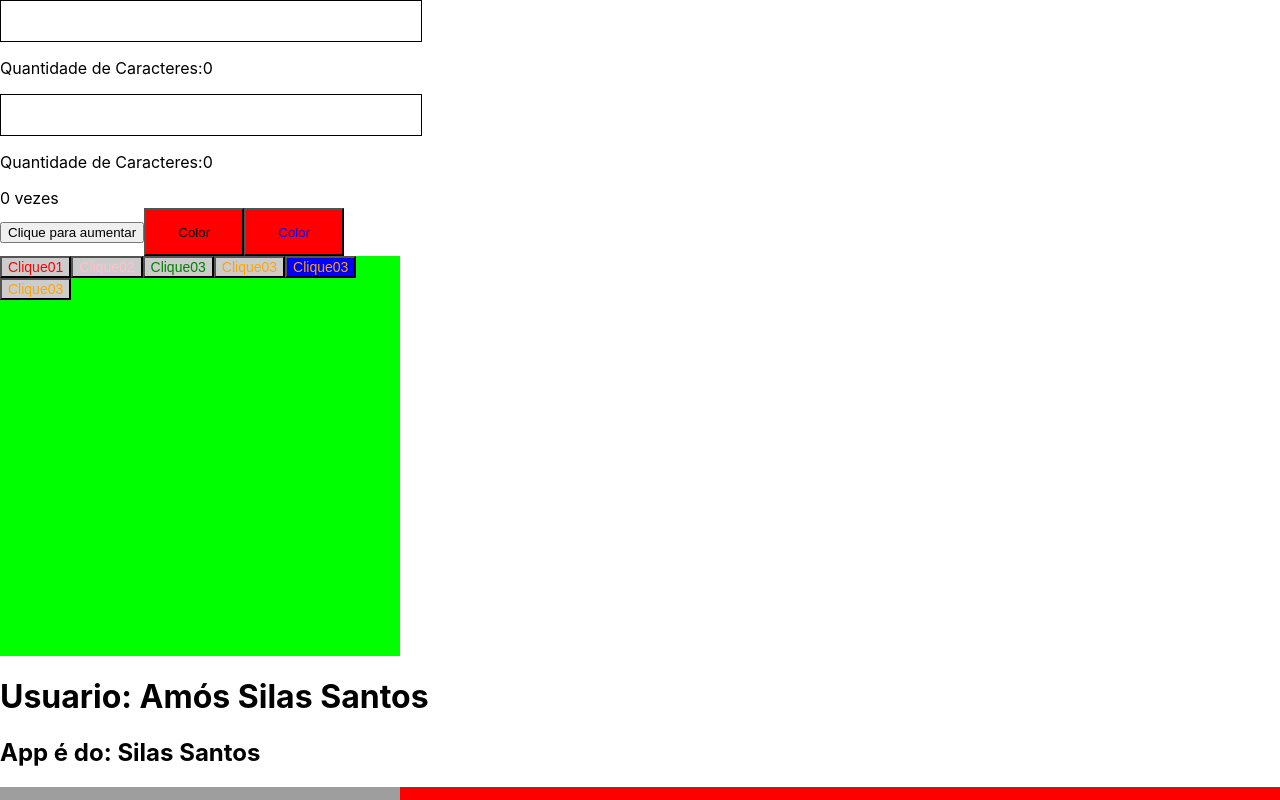
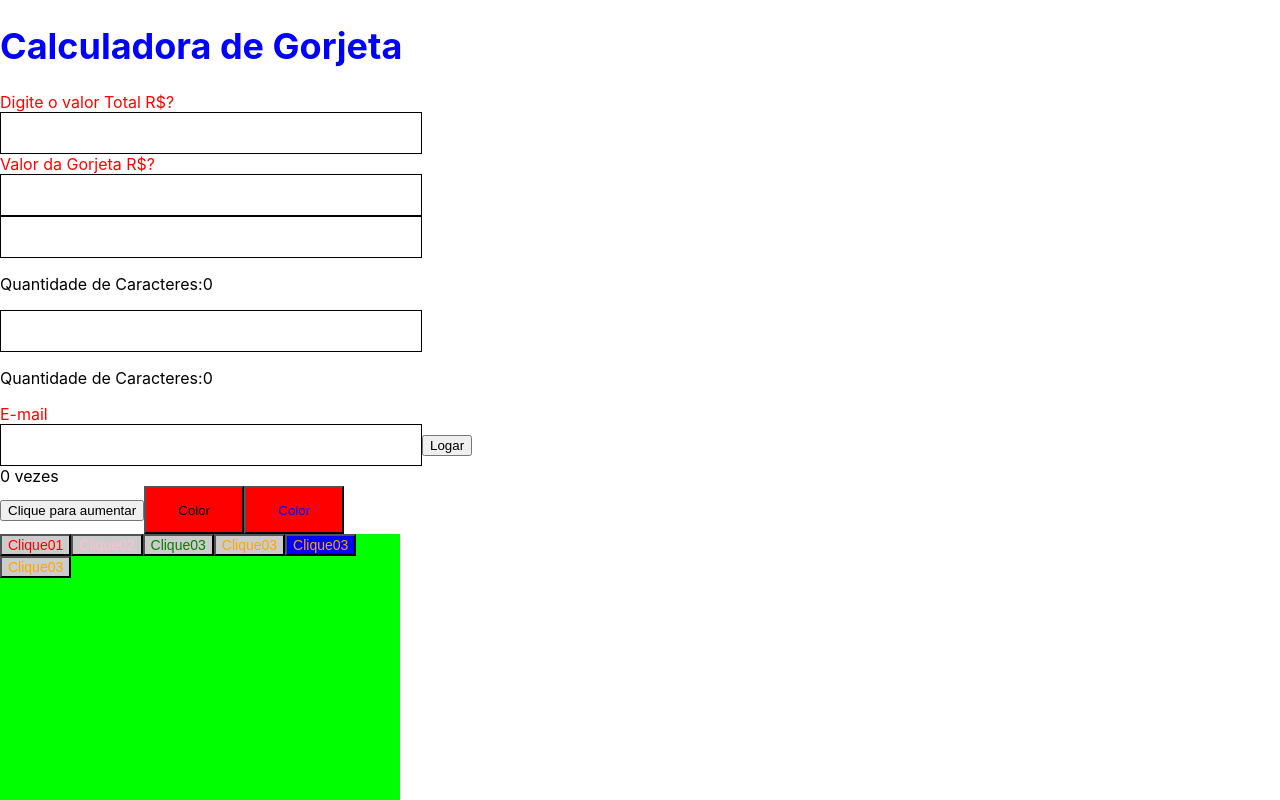
Before and after one commit to silastj/reactJSB7Web, a React (Create React App) app: page / in a window 1280 px wide. Shown: the top 800 px of the page. Built offline with nearby package versions, Linux system fonts and the light colour scheme; grey boxes are pictures that could not be loaded.

Commit message:
Projeto Gorjeta

```diff
--- a/src/campo.js
+++ b/src/campo.js
@@ -8,11 +8,27 @@ const Input = styled.input`
     padding:10px;
     border:1px solid;
 `;
+const Label = styled.label`
+    font-size:16px;
+    color:red;
+`;
+const H1 = styled.h1`
+    font-size:36px;
+    color:blue;
+`;
+
 
 function Campos(){
 
+
     const [ texto, setTexto ] = useState('');
     const [ password, setPassword ] = useState('');
+    const [ email, setEmail ] = useState('');
+    const [ logado, setLogado] = useState(false);
+
+    const [ valor1, setValor1 ] = useState('');
+    const [ valor2, setValor2] = useState('');
+
 
 
     const handleInput = (e) => {
@@ -21,11 +37,44 @@ function Campos(){
 
     return (
         <>
+        <H1>Calculadora de Gorjeta</H1>
+        <Label>Digite o valor Total R$?</Label><br/>
+        <Input type="number" value={valor1} onChange={(e)=> setValor1(parseFloat(e.target.value))}/><br/>
+
+        <Label>Valor da Gorjeta R$?</Label><br/>
+        <Input type="number" value={valor2} onChange={(e)=> setValor2(parseFloat(e.target.value))}/><br/>
+
+        {valor1 > 0 &&
+                 <>
+                 <p>Sub-total: R$ {valor1},00</p>
+                 <p>Gorjeta ({valor2}%): R$ {(valor1/100) * valor2},00</p>
+                 <h3>Total: R$ {valor1 + ((valor2/100) * valor1)},00</h3>
+               </>
+        }
+
+
             <Input type="text" value={texto} onChange={handleInput}/>
             <p>Quantidade de Caracteres:{texto.length} </p>
 
             <Input type="text" value={password} onChange={(e)=>setPassword(e.target.value)}/>
             <p>Quantidade de Caracteres:{password.length} </p>
+
+            <Label>E-mail</Label><br/>
+            <Input type="email" value={email} onChange={(e)=>setEmail(e.target.value)}/>
+
+            {email.length > 0 &&
+                <p>{email.length}Caractere{email.length > 1 ? 's' : ''}</p>
+            }
+
+            {logado === true &&
+                <button>Sair</button>
+            }
+            {
+            logado === false &&
+                <button>Logar</button>
+            }
+
+            {/* {logado ? <button>Sair</button> : <button>Logar</button>} */}
         </>
     );
 }
```
Also changed, not shown: 1 other file (tests, documents, lock files or other folders).
